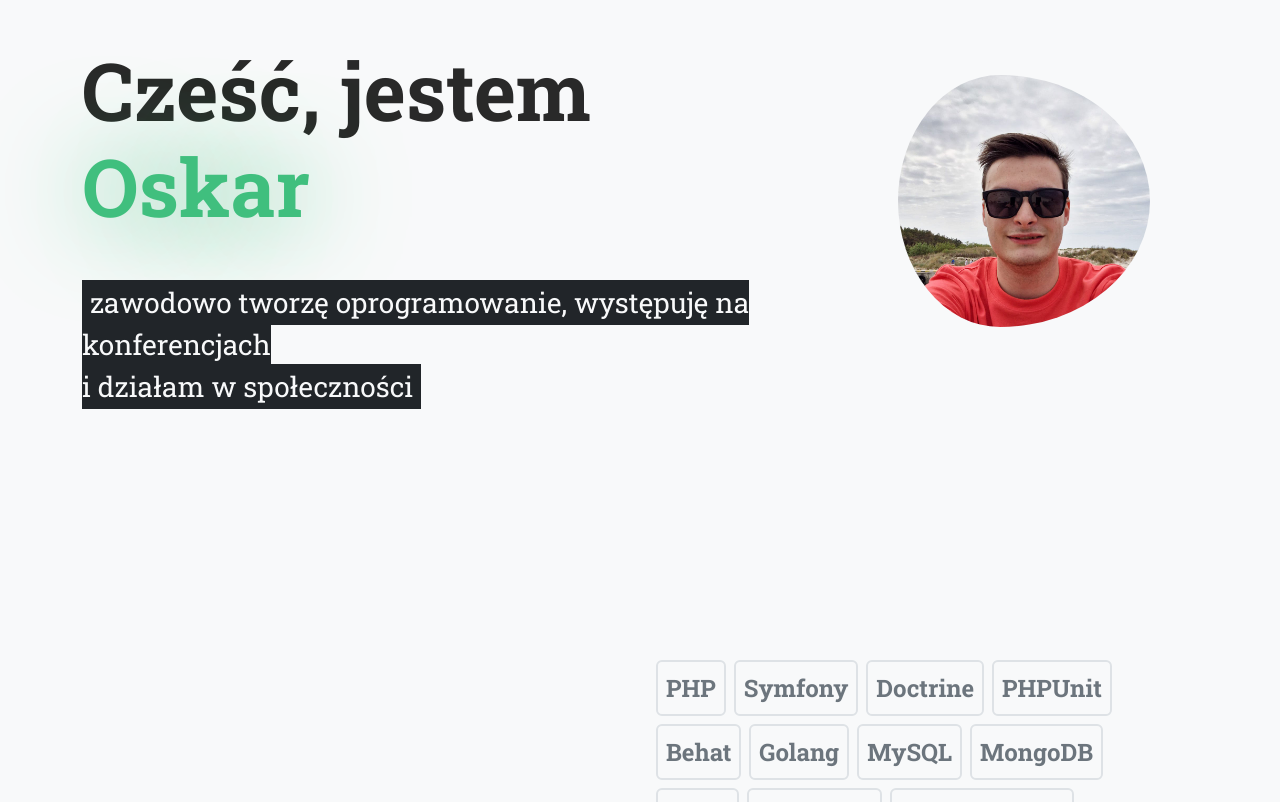
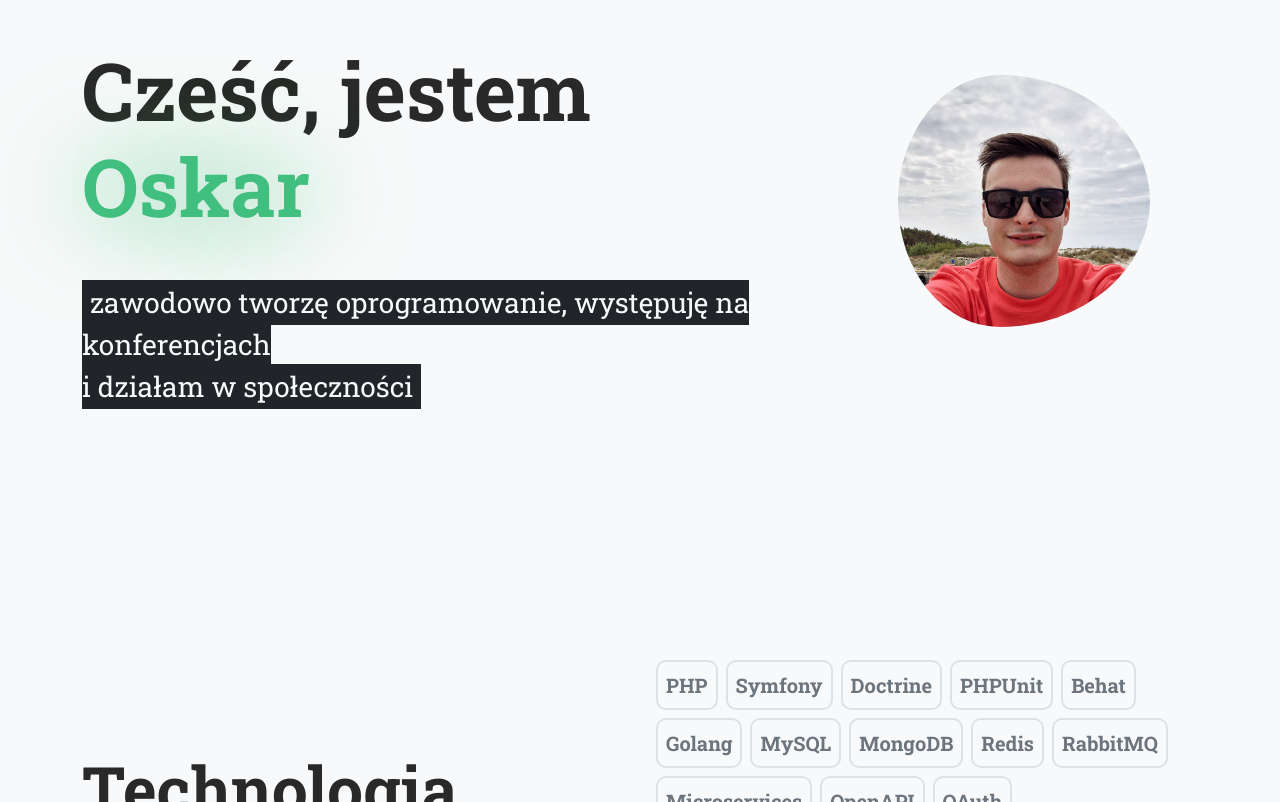
Before and after one commit to oskarbarcz/barcz-me-website, a React (Vite) app: page / in a window 1280 px wide. Shown: the part 150-952 px from the top of the page. Built offline with nearby package versions, Linux system fonts and the light colour scheme.

Commit message:
add beautiful glowing boxes as the technology preview

```diff
--- a/package.json
+++ b/package.json
@@ -12,6 +12,7 @@
   "dependencies": {
     "localforage": "^1.10.0",
     "match-sorter": "^6.3.1",
+    "prop-types": "^15.8.1",
     "react": "^18.2.0",
     "react-bootstrap-icons": "^1.10.3",
     "react-dom": "^18.2.0",
--- a/src/blocks/TechnologyBlock.jsx
+++ b/src/blocks/TechnologyBlock.jsx
@@ -1,3 +1,6 @@
+import GlowingBox from "../components/GlowingBox.jsx";
+import GlowingBoxes from "../components/GlowingBoxes.jsx";
+
 export default function TechnologyBlock() {
 
   const backendTechnologies = [
@@ -51,15 +54,16 @@ export default function TechnologyBlock() {
             praesentium quam similique sint tempore? Adipisci alias blanditiis earum eveniet nam optio perferendis quae
             tenetur! Tempore?
           </p>
+          <p>
+            Lorem ipsum dolor sit amet, consectetur adipisicing elit. Ab consequatur cupiditate, earum et perferendis
+            praesentium quam similique sint tempore? Adipisci alias blanditiis earum eveniet nam optio perferendis quae
+            tenetur! Tempore?
+          </p>
         </div>
         <div className="col-6">
           <div className="d-flex flex-wrap" id="glossy-cards">
             {stack.map((technologies, i) =>
-              <div key={i} className="my-2 d-flex flex-wrap">
-                {technologies.map((technology, j) => (
-                  <div key={j} className="fs-4 fw-bold text-secondary rounded m-1 p-2 border border-2">{technology}</div>
-                ))}
-              </div>
+              <GlowingBoxes texts={technologies} key={i} />
             )}
           </div>
         </div>
--- /dev/null
+++ b/src/components/GlowingBox.jsx
@@ -0,0 +1,18 @@
+import PropTypes from "prop-types";
+import '../styles/GlowingBox.css'
+
+export default function GlowingBox({content}) {
+
+  return (
+    <div className="glowing-box fs-5 fw-bold text-secondary m-1">
+      <div className="glowing-box__border"></div>
+      <div className="glowing-box__content p-2">
+        {content}
+      </div>
+    </div>
+  )
+}
+
+GlowingBox.propTypes = {
+  content: PropTypes.string.isRequired
+}
--- /dev/null
+++ b/src/components/GlowingBoxes.jsx
@@ -0,0 +1,29 @@
+import PropTypes from "prop-types";
+import GlowingBox from "./GlowingBox.jsx";
+
+import '../styles/GlowingBoxes.css'
+
+export default function GlowingBoxes({texts}) {
+  const onMouseMove = event => {
+    for(const element of document.querySelectorAll('.glowing-box')) {
+      const rect = element.getBoundingClientRect(),
+        x = event.clientX - rect.left,
+        y = event.clientY - rect.top;
+
+      element.style.setProperty('--mouse-x', `${x}px`)
+      element.style.setProperty('--mouse-y', `${y}px`)
+    }
+  }
+
+  return (
+    <div onMouseMove={e => onMouseMove(e)} className="my-2 d-flex flex-wrap glowing-boxes">
+      {texts.map((content, i) => (
+        <GlowingBox content={content} key={i} />
+      ))}
+  </div>
+  )
+}
+
+GlowingBoxes.propTypes = {
+  texts: PropTypes.arrayOf(PropTypes.string).isRequired
+}
--- /dev/null
+++ b/src/styles/GlowingBox.css
@@ -0,0 +1,57 @@
+:root {
+  --glowing-box-color: #F8F9FA;
+}
+
+.glowing-box {
+  background: rgba(0, 0, 0, 0.1);
+  border-radius: 10px;
+  position: relative;
+}
+
+.glowing-box:hover::before{
+  opacity: 1;
+}
+
+.glowing-box::before,
+.glowing-box > .glowing-box__border {
+  border-radius: inherit;
+  height: 100%;
+  width: 100%;
+  left: 0;
+  opacity: 0;
+  transition: opacity 200ms;
+  top: 0;
+  position: absolute;
+  content: "";
+  z-index: 2
+}
+
+.glowing-box::before {
+  background: radial-gradient(
+    300px circle at var(--mouse-x) var(--mouse-y),
+    rgba(64, 191, 126, 0.1),
+    transparent 40%
+  );
+
+  z-index: 3;
+}
+
+.glowing-box > .glowing-box__border {
+  background: radial-gradient(
+    150px circle at var(--mouse-x) var(--mouse-y),
+    rgba(64, 191, 126, 1),
+    transparent 40%
+  );
+
+  z-index: 1;
+}
+
+.glowing-box > .glowing-box__content {
+  height: calc(100% - 4px);
+  width: calc(100% - 4px);
+  background: var(--glowing-box-color);
+  border-radius: 8px;
+  position: relative;
+  margin: 2px;
+  z-index: 2;
+}
--- /dev/null
+++ b/src/styles/GlowingBoxes.css
@@ -0,0 +1,3 @@
+.glowing-boxes:hover > .glowing-box .glowing-box__border {
+  opacity: 1;
+}
```
Also changed, not shown: 1 other file (tests, documents, lock files or other folders).
